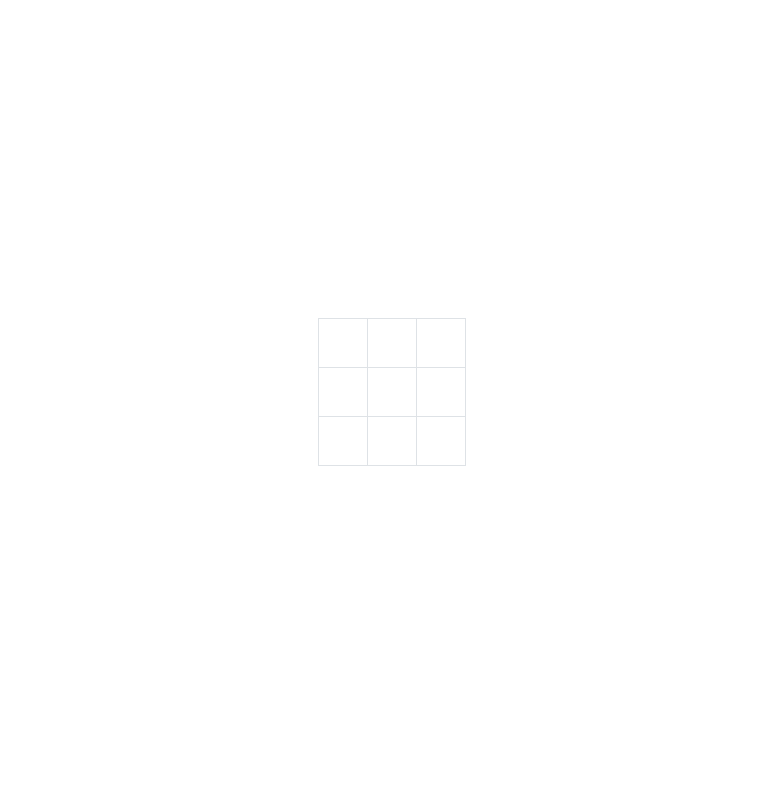
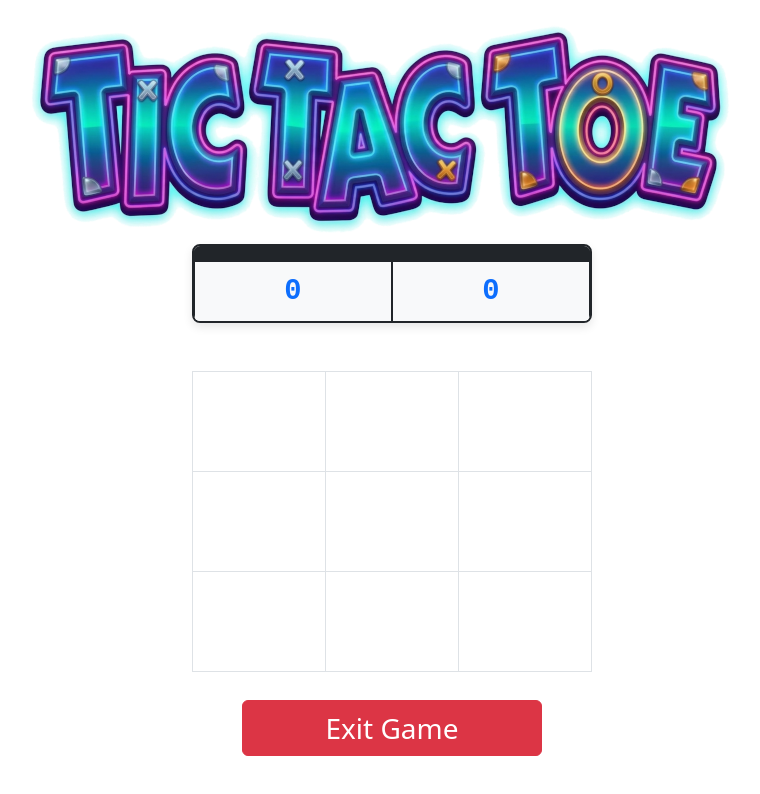
Before and after one commit to Sysop81/tictactoeneon, an Angular app: page /game in a window 1280 px wide. Shown: the top 794 px of the page, without its empty margins (248-1008 px from the left). Built offline with nearby package versions, Linux system fonts and the light colour scheme.

Commit message:
Adding game exit component

```diff
--- a/src/app/components/game/game.component.html
+++ b/src/app/components/game/game.component.html
@@ -1,15 +1,32 @@
-<div class="container vh-100 d-flex justify-content-center align-items-center">
+<div class="container vh-100">
+  <!-- Game Header-->
+  <div class="row">
+     <div app-game-header class="row flex-fill"></div>
+  </div>
+  <!-- Score Board-->
   <div class="row">
     <div class="col-12">
-      <table class="table table-bordered text-center p-4">
+      <app-scoreboard></app-scoreboard>
+    </div>
+  </div>
+  <div class="row">
+    <div class="col-12 d-flex justify-content-center mt-5">
+      <table class="table table-bordered text-center" style="max-width: 400px;">
           @for (row of table(); let i = $index; track i) {
             <tr>
               @for (col of row; let x = $index; track x) {
-                <td class="border p-4" (click)="cellClick(i,x)">{{ col }}</td>
+                <td class="border" (click)="cellClick(i,x)" style="height: 100px; width: 100px; font-size: 2rem;">{{ col }}</td>
               }
             </tr>
           }
-        </table>
+      </table>
+    </div>
+  </div>
+
+  <!-- Exit Game -->
+  <div class="row">
+    <div class="col-12 d-flex justify-content-center mt-1">
+      <app-game-exit></app-game-exit>
     </div>
   </div>
 </div>
--- a/src/app/components/game/game.component.ts
+++ b/src/app/components/game/game.component.ts
@@ -1,14 +1,24 @@
-import { Component,signal } from '@angular/core';
-
+import { Component,signal,inject } from '@angular/core';
+import { GameManagerService } from '../../services/game-manager.service';
+import { GameHeaderComponent } from '../game-header/game-header.component';
+import { ScoreboardComponent } from '../scoreboard/scoreboard.component';
+import { GameExitComponent } from '../game-exit/game-exit.component';
+//import { Router } from '@angular/router';
 @Component({
   selector: 'app-game',
   standalone: true,
-  imports: [],
+  imports: [GameHeaderComponent,ScoreboardComponent,GameExitComponent],
   templateUrl: './game.component.html',
   styleUrl: './game.component.css'
 })
 export class GameComponent {
-  winningCombos = [
+    // Inject Router
+    //private router = inject(Router);
+
+    // Inject the gameManager service
+    private gameService = inject(GameManagerService);
+
+    winningCombos = [
       // Rows
       [[0,0],[0,1],[0,2]],
       [[1,0],[1,1],[1,2]],
@@ -25,6 +35,9 @@ export class GameComponent {
     ];
     isPlayerOne :boolean = true;
     isWinner : boolean = false;
+    MAX_MOVES : number = 9;
+    movements : number = 0;
+
     table = signal([
       ['', '', ''],
       ['', '', ''],
@@ -34,14 +47,19 @@ export class GameComponent {
     cellClick(i : number, x : number){
       console.log("Pulsada: " + i + "-" + x);
       if(this.table()[i][x] != '') return;
-
+      this.updateMovements();
       this.table.update(table =>{
         const newTable = table.map(row => [...row]);
         newTable[i][x] = this.isPlayerOne ? 'X' : 'O';
         return newTable;
       });
+
       this.checkWinner();
 
+    }
+
+    updateMovements(){
+      this.movements ++;
     }
 
     checkWinner(){
@@ -51,13 +69,37 @@ export class GameComponent {
         if (this.table()[a[0]][a[1]] == valueChecked &&
             this.table()[b[0]][b[1]] == valueChecked &&
             this.table()[c[0]][c[1]] == valueChecked){
-            console.log("Winner " + (this.isPlayerOne ? "X" : "O"));
+
             this.isWinner = true
             break;
           }
       }
 
-      if (!this.isWinner) this.isPlayerOne = !this.isPlayerOne;
+      if (this.movements == this.MAX_MOVES || this.isWinner){
+        if(this.isWinner){
+          this.isPlayerOne ? this.gameService.addPointToPlayerOne():
+                           this.gameService.addPointToPlayerTwo();
+        }
 
+        this.resetGame();
+      }
+
+      this.isPlayerOne = !this.isPlayerOne;
     }
+
+    resetGame(){
+      this.table.set([
+                ['', '', ''],
+                ['', '', ''],
+                ['', '', '']
+              ]);
+
+      this.isWinner = false;
+      this.movements = 0;
+    }
+
+    // exitGame(){
+    //   console.log("exit game")
+    //   this.router.navigate(['/login']);
+    // }
 }
--- a/src/app/services/game-manager.service.ts
+++ b/src/app/services/game-manager.service.ts
@@ -28,5 +28,10 @@ export class GameManagerService {
     this.playerTwoScore.update(score => score + 1);
   }
 
+  endGame(){
+    this.playerOneScore.set(0);
+    this.playerTwoScore.set(0);
+  }
+
   constructor() { }
 }
```
